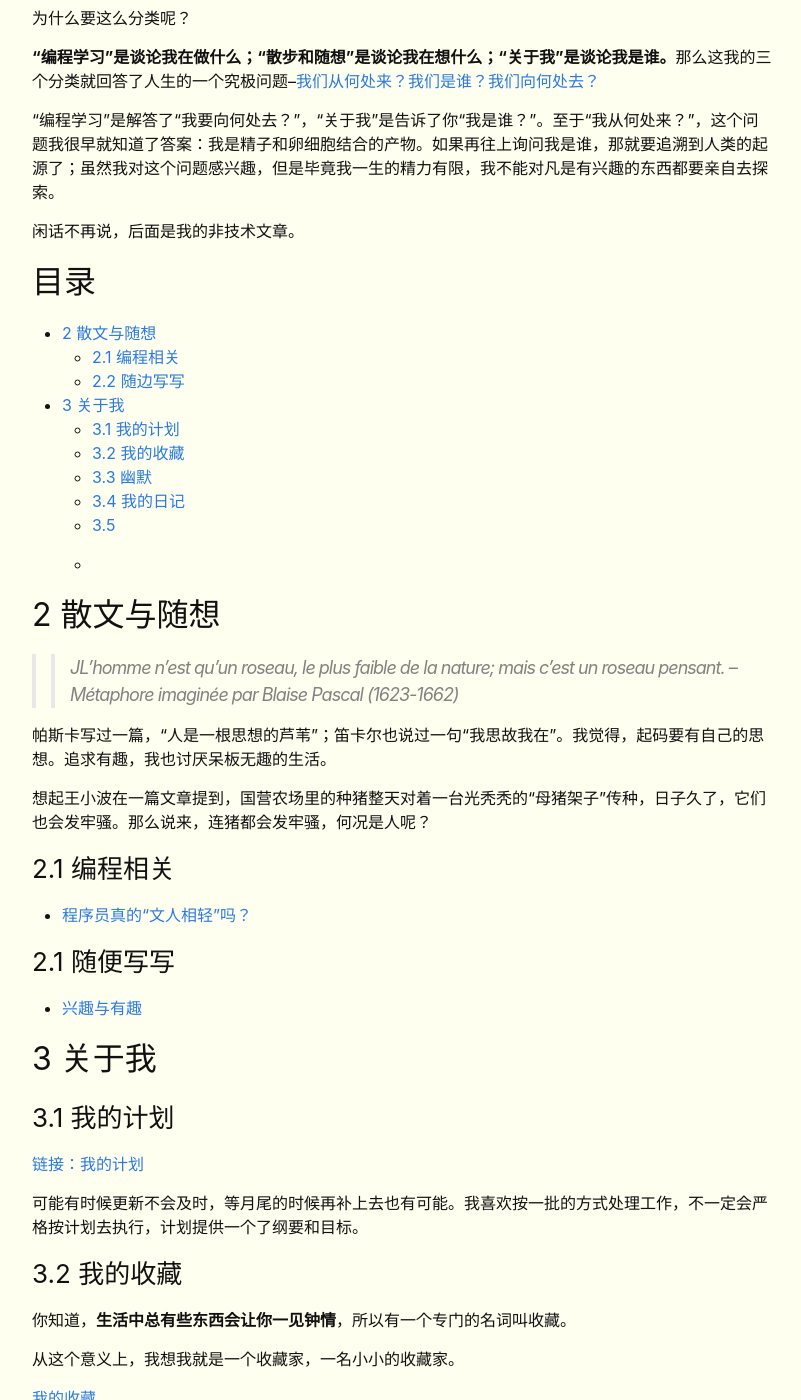
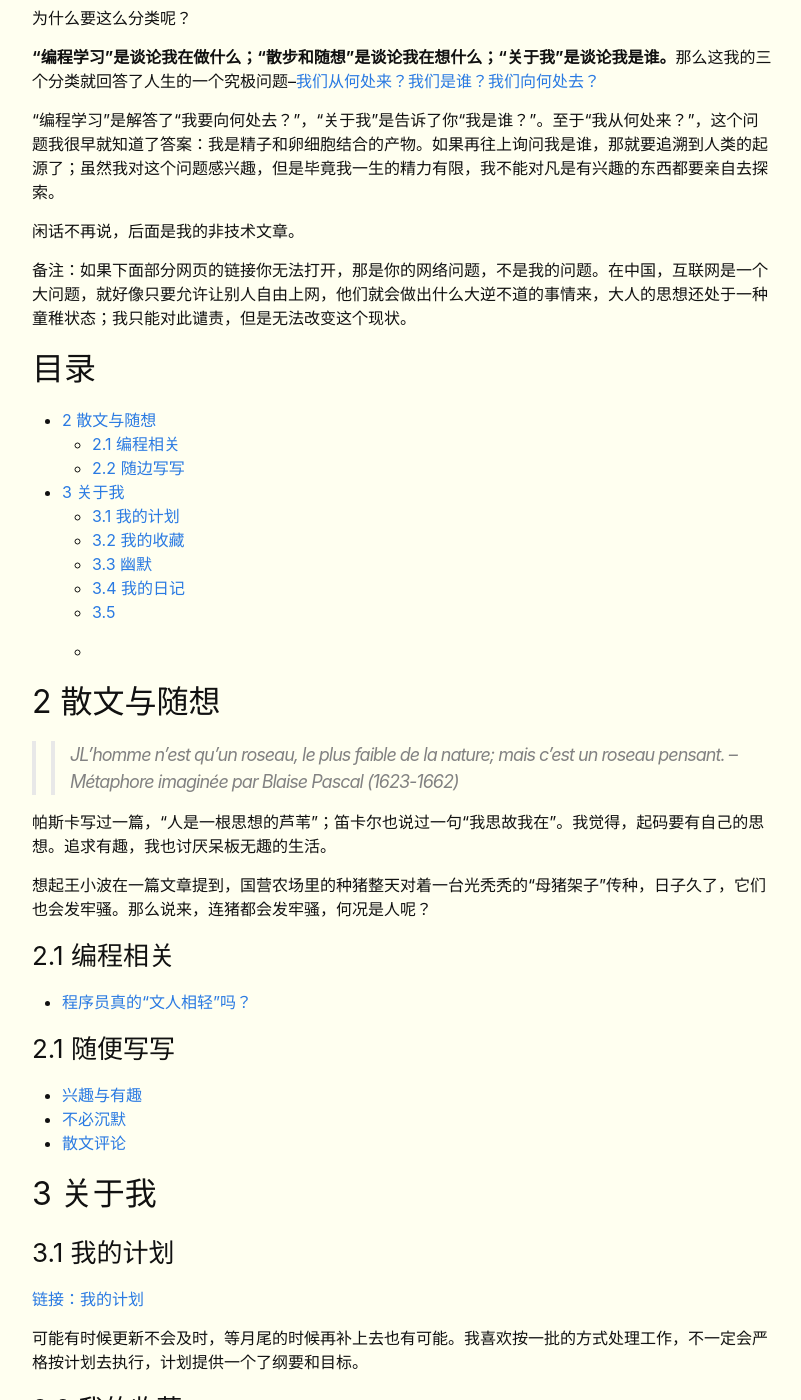
Before and after one commit to crb912/crb912.github.io, a Jekyll site: the page built from _posts/2099-12-30-Non-technical-articles.md, in a window 1280 px wide and 1400 px high, scrolled down 851 px. Shown: the whole window, without its empty margins (238-1039 px from the left). Built offline with Jekyll 4.4.1, drawn with Linux system fonts in a browser that asks for light colours.

Commit message:
remove one

```diff
--- a/_posts/2099-12-30-Non-technical-articles.md
+++ b/_posts/2099-12-30-Non-technical-articles.md
@@ -33,10 +33,12 @@ category: personal
 
 闲话不再说，后面是我的非技术文章。
 
+备注：如果下面部分网页的链接你无法打开，那是你的网络问题，不是我的问题。在中国，互联网是一个大问题，就好像只要允许让别人自由上网，他们就会做出什么大逆不道的事情来，大人的思想还处于一种童稚状态；我只能对此谴责，但是无法改变这个现状。
+
 ## 目录
 - [2 散文与随想](#essays)
 	- [2.1 编程相关](#programming)
-	- [2.2 随边写写](#)
+	- [2.2 随边写写](#Write_casually)
 - [3 关于我](#abount_me)
 	- [3.1 我的计划](#my_plans)
 	- [3.2 我的收藏](#my_collection)
@@ -61,7 +63,8 @@ category: personal
 ### 2.1 随便写写 <a name="Write_casually"></a>
 
 - [兴趣与有趣](https://snippets.cacher.io/snippet/c8b8f611f4554f473d04)
-
+- [不必沉默](https://snippets.cacher.io/snippet/38c8ca4629fd508fec0f)
+- [散文评论](https://snippets.cacher.io/snippet/01f4234aca8bc9d9ecdc)
 
 
 ## 3 关于我  <a name="about_me"></a>
```
Also changed, not shown: _posts/2016-02-01-Je pense-donc je suis.md (deleted, +0 -62 lines).
